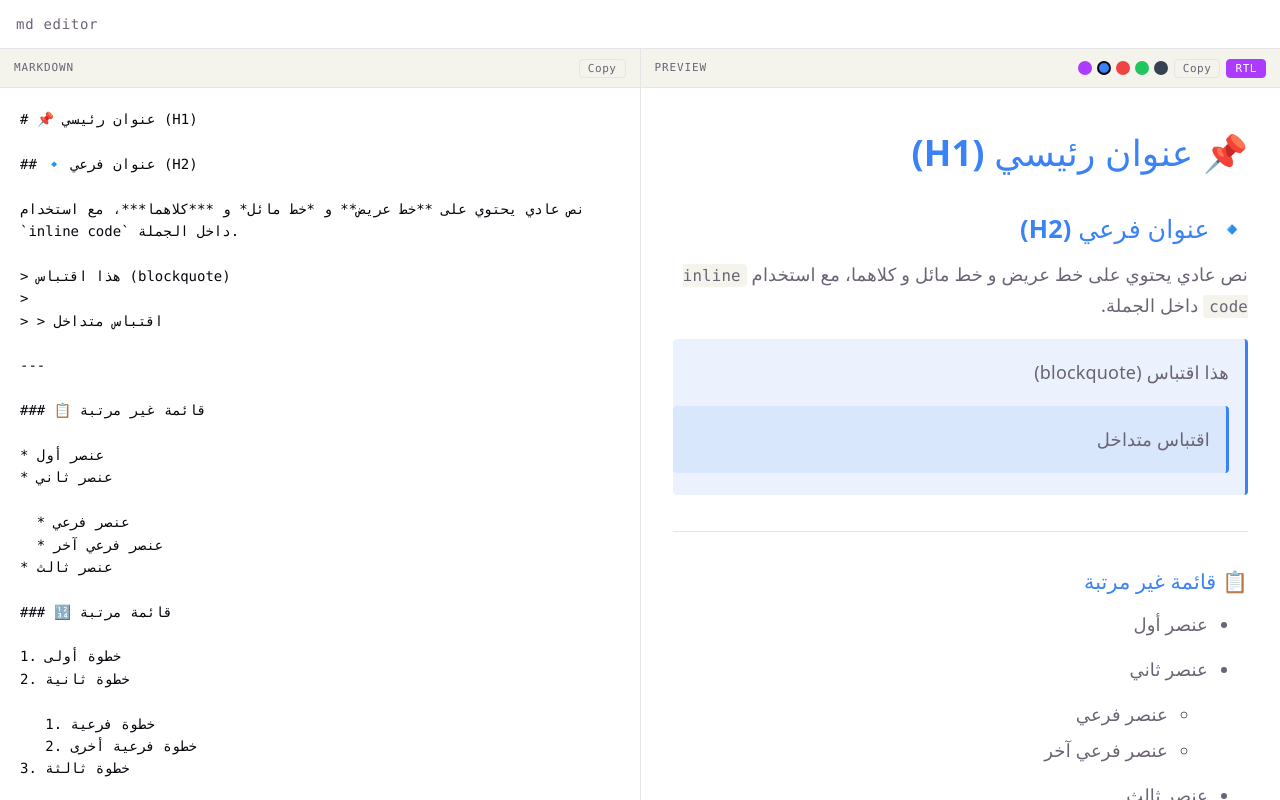
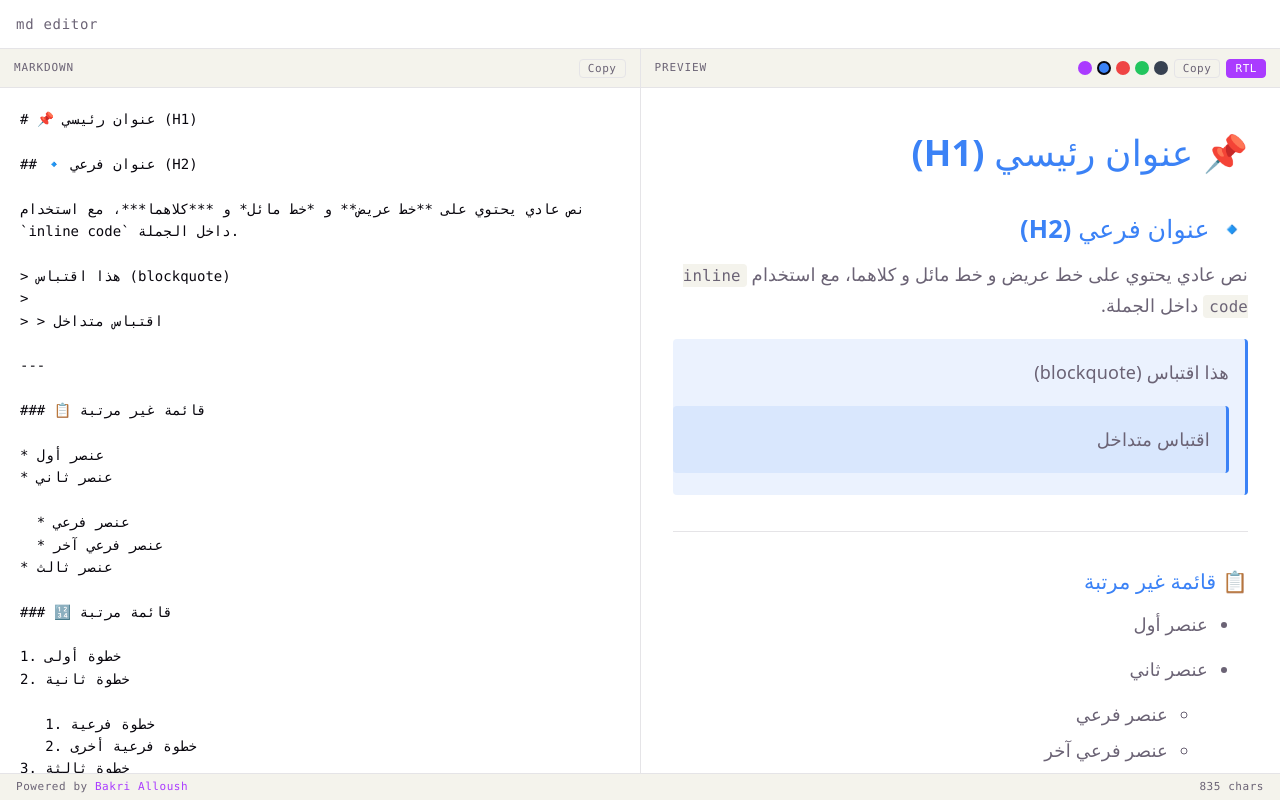
Before and after one commit to bakrialloush/md-rtl, a React (Vite) app: page / in a window 1280 px wide. Built offline with nearby package versions, Linux system fonts and the light colour scheme.

Commit message:
Add footer status bar

```diff
--- a/src/App.css
+++ b/src/App.css
@@ -262,6 +262,31 @@
   border-color: var(--text-h);
 }
 
+/* Status bar footer */
+.statusbar {
+  display: flex;
+  align-items: center;
+  justify-content: space-between;
+  padding: 0 16px;
+  height: 26px;
+  border-top: 1px solid var(--border);
+  background: var(--code-bg);
+  flex-shrink: 0;
+  font-size: 11px;
+  font-family: var(--mono);
+  color: var(--text);
+  letter-spacing: 0.05em;
+}
+
+.statusbar a {
+  color: var(--accent);
+  text-decoration: none;
+}
+
+.statusbar a:hover {
+  text-decoration: underline;
+}
+
 /* Horizontal rule */
 .markdown-body hr {
   border: none;
--- a/src/App.tsx
+++ b/src/App.tsx
@@ -136,7 +136,12 @@ export default function App() {
   const [content, setContent] = useState(INITIAL_CONTENT)
   const [rtl, setRtl] = useState(true)
   const [theme, setTheme] = useState<ThemeKey>('blue')
+  const [previewLen, setPreviewLen] = useState(0)
   const previewRef = useRef<HTMLDivElement>(null)
+
+  useEffect(() => {
+    setPreviewLen(previewRef.current?.innerText.replace(/\n/g, '').length ?? 0)
+  }, [content])
 
   return (
     <div className="app">
@@ -200,6 +205,16 @@ export default function App() {
           </div>
         </div>
       </main>
+
+      <footer className="statusbar">
+        <span>
+          Powered by{' '}
+          <a href="https://github.com/bakrialloush/" target="_blank" rel="noreferrer">
+            Bakri Alloush
+          </a>
+        </span>
+        <span>{previewLen.toLocaleString()} chars</span>
+      </footer>
     </div>
   )
 }
```
